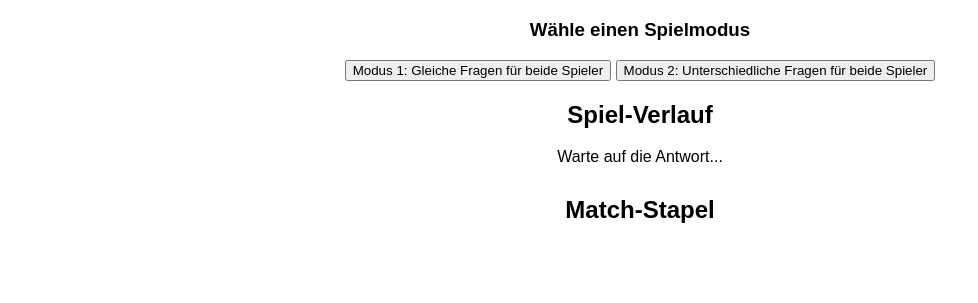
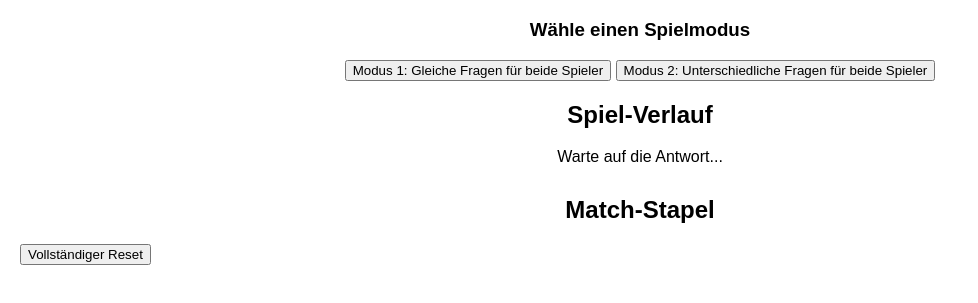
Before and after one commit to DrSchlecker/Kinker, a plain HTML site: page index.html in a window 1280 px wide. Shown: the part 61-364 px from the top of the page, without its empty margins (0-978 px from the left). Drawn offline with Linux system fonts and the light colour scheme; no server answers.

Commit message:
Update index.html

```diff
--- a/index.html
+++ b/index.html
@@ -63,6 +63,9 @@
         <div id="match-stack"></div>
     </div>
 
+    <button id="full-reset-button" style="display:block;">Vollständiger Reset</button>
+
+
     <!-- Firebase SDKs als klassische Skripte einbinden -->
     <script src="https://www.gstatic.com/firebasejs/9.6.10/firebase-app-compat.js"></script>
     <script src="https://www.gstatic.com/firebasejs/9.6.10/firebase-database-compat.js"></script>
```
